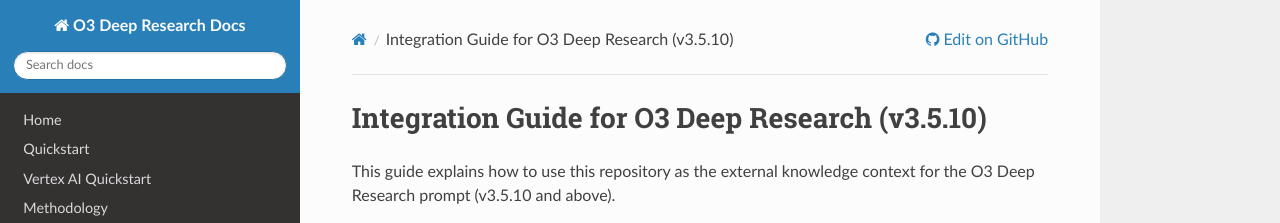
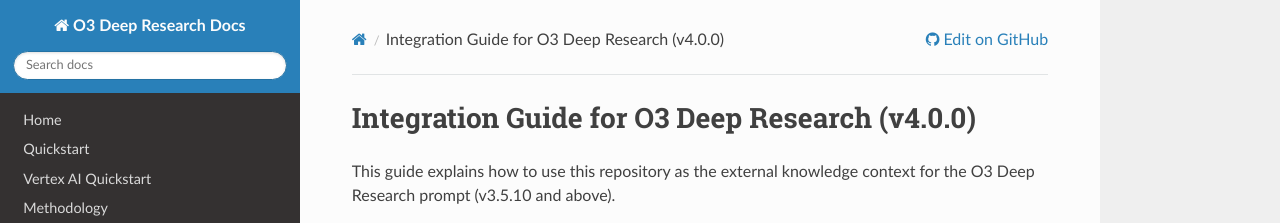
Before and after one commit to ADV-IT-Performance-Corp/ADV-ADK-Research-Hub, an MkDocs documentation site: the page built from docs/integration_guide_o3.md, in a window 1280 px wide and 900 px high. Shown: the top 223 px of the window. Built offline with MkDocs 1.6.1, drawn with Linux system fonts in a browser that asks for light colours; nearby versions of some CDN libraries.

```diff
--- a/docs/integration_guide_o3.md
+++ b/docs/integration_guide_o3.md
@@ -1,4 +1,4 @@
-# Integration Guide for O3 Deep Research (v3.5.10)
+# Integration Guide for O3 Deep Research (v4.0.0)
 
 This guide explains how to use this repository as the external knowledge context for the O3 Deep Research prompt (v3.5.10 and above).
 
```
Also changed, not shown: README.md (+8 -8 lines), .github/pull_request_template.md, 1 other file.
